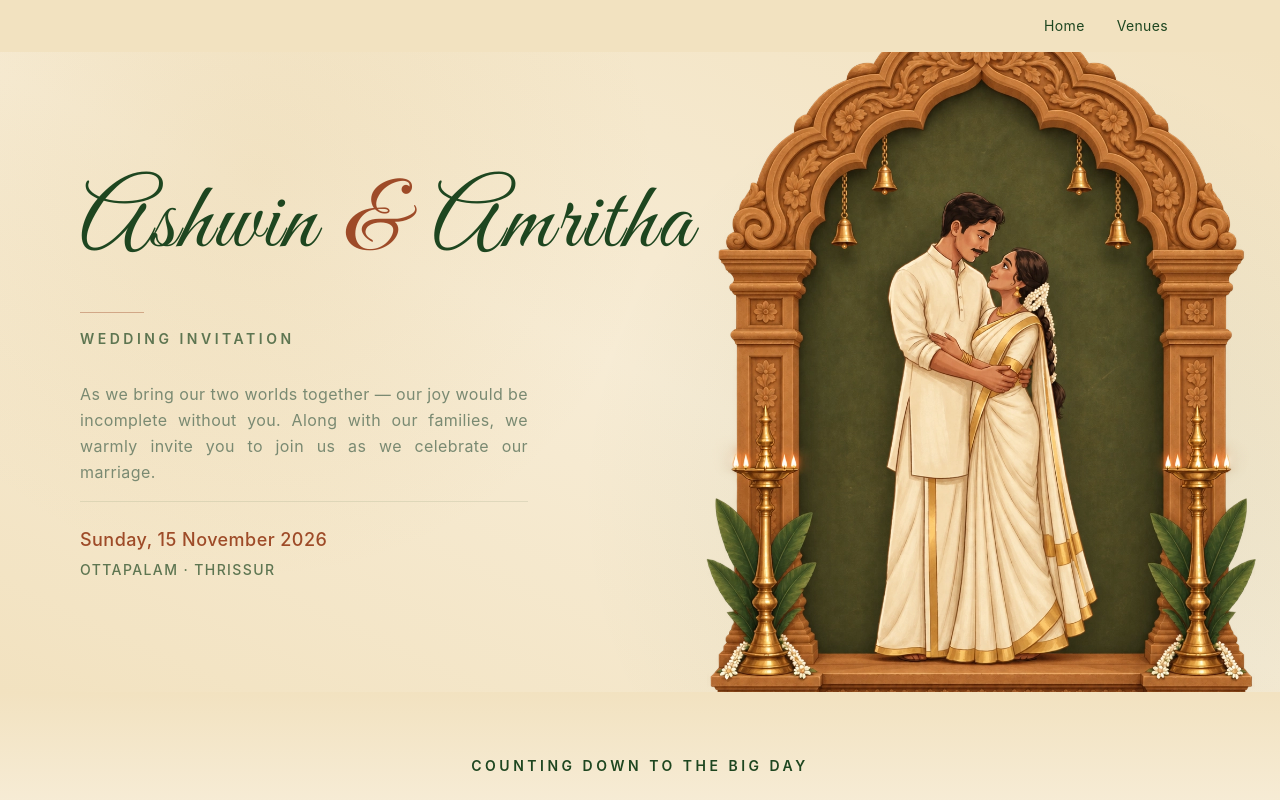
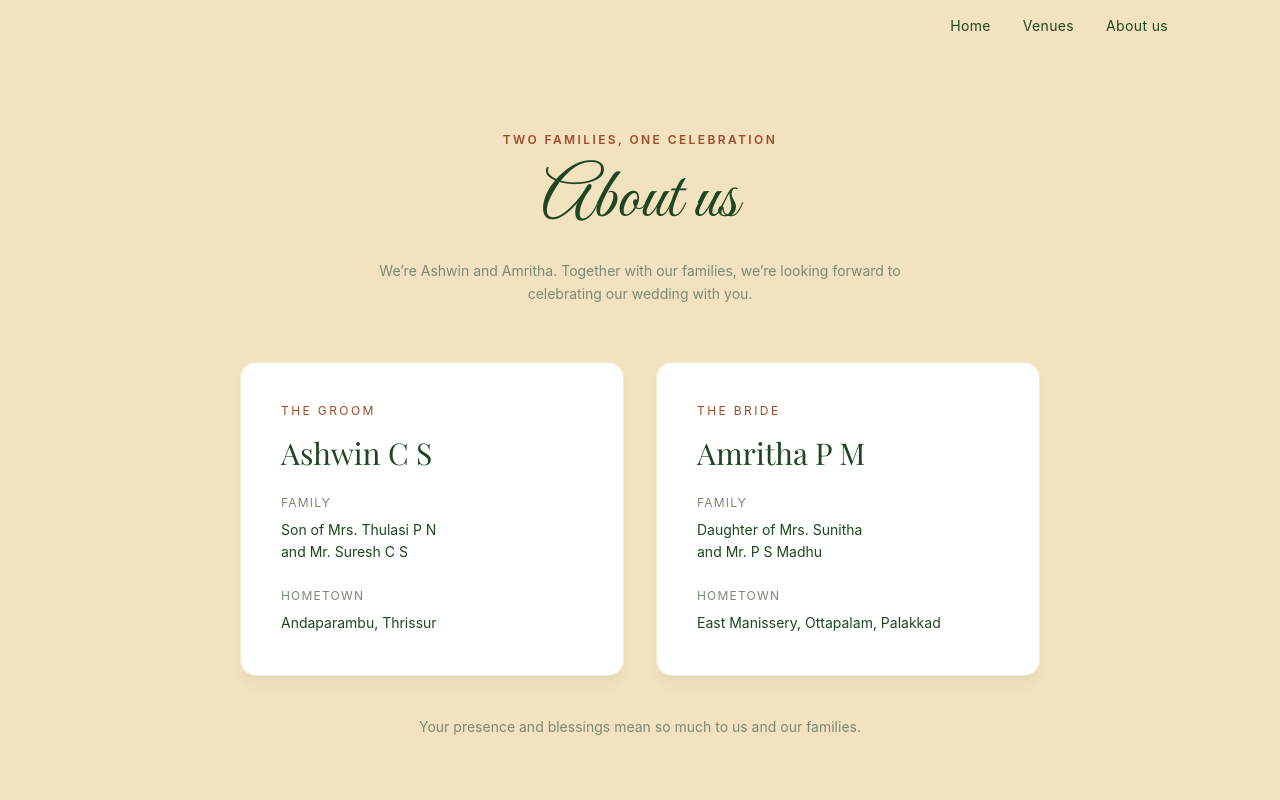
Before and after one commit to ashwn-c-s/wedding-app, an Angular app in the folder frontend/wedding-frontend/: page /invite/1/about in a window 1280 px wide. Shown: the top 800 px of the page. Built offline with nearby package versions, Linux system fonts and the light colour scheme; no server answers; grey boxes are pictures that could not be loaded.

Commit message:
feat: add about us page with couple and family details

```diff
--- a/frontend/wedding-frontend/src/app/app.routes.ts
+++ b/frontend/wedding-frontend/src/app/app.routes.ts
@@ -7,8 +7,10 @@ export const routes: Routes = [
   { path: 'invite/:token/rsvp/confirmed', title: 'RSVP confirmation · Ashwin & Amritha', loadComponent: () => import('./features/guest/rsvp-confirmed/rsvp-confirmed').then(m => m.RsvpConfirmed) },
   { path: 'invite/:token/rsvp', title: 'RSVP · Ashwin & Amritha', loadComponent: () => import('./features/guest/rsvp-form/rsvp-form').then(m => m.RsvpForm) },
   { path: 'invite/:token/venues', title: 'Venues · Ashwin & Amritha', loadComponent: () => import('./features/guest/venue/venue').then(m => m.Venue) },
+  { path: 'invite/:token/about', title: 'About us · Ashwin & Amritha', loadComponent: () => import('./features/guest/about/about').then(m => m.About) },
   { path: 'invite/:token/gallery', redirectTo: 'invite/:token', pathMatch: 'full' },
   { path: 'invite/:token', title: 'Your invitation · Ashwin & Amritha', loadComponent: landing },
+  { path: 'about', title: 'About us · Ashwin & Amritha', loadComponent: () => import('./features/guest/about/about').then(m => m.About) },
   { path: 'venues', title: 'Venues · Ashwin & Amritha', loadComponent: () => import('./features/guest/venue/venue').then(m => m.Venue) },
   { path: 'invite', title: 'Ashwin & Amritha · Wedding invitation', loadComponent: landing },
   { path: 'invalid-invite', title: 'Ashwin & Amritha · Wedding invitation', loadComponent: landing },
--- /dev/null
+++ b/frontend/wedding-frontend/src/app/features/guest/about/about.html
@@ -0,0 +1,45 @@
+<div class="min-h-screen bg-cream font-sans flex flex-col">
+  <app-nav [token]="token()" />
+  <main class="w-full max-w-4xl mx-auto px-6 md:px-12 py-16 md:py-20 flex-1 text-forest">
+    <header class="text-center max-w-xl mx-auto mb-10 md:mb-14">
+      <p class="text-xs tracking-[0.2em] uppercase text-terracotta font-semibold mb-4">Two families, one celebration</p>
+      <h1 class="font-script text-6xl md:text-7xl mb-6">About us</h1>
+      <p class="text-text-muted leading-relaxed">We’re Ashwin and Amritha. Together with our families, we’re looking forward to celebrating our wedding with you.</p>
+    </header>
+
+    <div class="grid md:grid-cols-2 gap-6 md:gap-8">
+      <article class="bg-white rounded-2xl p-8 md:p-10 shadow-lg shadow-forest/5 border border-gold/20">
+        <p class="text-xs tracking-[0.2em] uppercase text-terracotta mb-4">The groom</p>
+        <h2 class="font-heading text-3xl mb-6">Ashwin C S</h2>
+        <dl class="space-y-6">
+          <div>
+            <dt class="text-xs tracking-widest uppercase text-text-muted mb-2">Family</dt>
+            <dd class="leading-relaxed">Son of Mrs. Thulasi P N<br />and Mr. Suresh C S</dd>
+          </div>
+          <div>
+            <dt class="text-xs tracking-widest uppercase text-text-muted mb-2">Hometown</dt>
+            <dd class="leading-relaxed">Andaparambu, Thrissur</dd>
+          </div>
+        </dl>
+      </article>
+
+      <article class="bg-white rounded-2xl p-8 md:p-10 shadow-lg shadow-forest/5 border border-gold/20">
+        <p class="text-xs tracking-[0.2em] uppercase text-terracotta mb-4">The bride</p>
+        <h2 class="font-heading text-3xl mb-6">Amritha P M</h2>
+        <dl class="space-y-6">
+          <div>
+            <dt class="text-xs tracking-widest uppercase text-text-muted mb-2">Family</dt>
+            <dd class="leading-relaxed">Daughter of Mrs. Sunitha<br />and Mr. P S Madhu</dd>
+          </div>
+          <div>
+            <dt class="text-xs tracking-widest uppercase text-text-muted mb-2">Hometown</dt>
+            <dd class="leading-relaxed">East Manissery, Ottapalam, Palakkad</dd>
+          </div>
+        </dl>
+      </article>
+    </div>
+
+    <p class="text-center text-text-muted leading-relaxed mt-10">Your presence and blessings mean so much to us and our families.</p>
+  </main>
+  <app-footer [token]="token()" />
+</div>
--- /dev/null
+++ b/frontend/wedding-frontend/src/app/features/guest/about/about.ts
@@ -0,0 +1,20 @@
+import { Component, inject } from '@angular/core';
+import { ActivatedRoute } from '@angular/router';
+import { toSignal } from '@angular/core/rxjs-interop';
+import { map } from 'rxjs';
+import { Nav } from '../../../shared/nav/nav';
+import { Footer } from '../../../shared/footer/footer';
+import { isValidInviteToken } from '../event-links';
+
+@Component({
+  selector: 'app-about',
+  imports: [Nav, Footer],
+  templateUrl: './about.html',
+})
+export class About {
+  private route = inject(ActivatedRoute);
+  readonly token = toSignal(this.route.paramMap.pipe(map(params => {
+    const token = params.get('token');
+    return isValidInviteToken(token) ? token : null;
+  })), { initialValue: null });
+}
--- a/frontend/wedding-frontend/src/app/shared/footer/footer.html
+++ b/frontend/wedding-frontend/src/app/shared/footer/footer.html
@@ -4,6 +4,7 @@
       <a [routerLink]="token ? ['/invite', token] : ['/']">Home</a>
       @if (token) { <a [routerLink]="['/invite', token, 'rsvp']">RSVP</a> }
       <a [routerLink]="token ? ['/invite', token, 'venues'] : ['/venues']">Venues</a>
+      <a [routerLink]="token ? ['/invite', token, 'about'] : ['/about']">About us</a>
     </div>
     @if (token) {
       <a [routerLink]="['/invite', token, 'rsvp']" class="border-2 border-gold rounded-full px-8 py-3 text-sm font-medium tracking-wide uppercase text-terracotta hover:bg-terracotta hover:text-cream transition-colors">RSVP Now</a>
--- a/frontend/wedding-frontend/src/app/shared/nav/nav.html
+++ b/frontend/wedding-frontend/src/app/shared/nav/nav.html
@@ -7,6 +7,7 @@
       <a [routerLink]="['/invite', token, 'rsvp']" routerLinkActive="text-terracotta" class="text-sm tracking-wide text-forest hover:text-terracotta transition-colors">RSVP</a>
       }
       <a [routerLink]="token ? ['/invite', token, 'venues'] : ['/venues']" routerLinkActive="text-terracotta" class="text-sm tracking-wide text-forest hover:text-terracotta transition-colors">Venues</a>
+      <a [routerLink]="token ? ['/invite', token, 'about'] : ['/about']" routerLinkActive="text-terracotta" class="text-sm tracking-wide text-forest hover:text-terracotta transition-colors">About us</a>
     </div>
 
     <!-- Hamburger (mobile only) -->
@@ -26,6 +27,7 @@
       <a [routerLink]="['/invite', token, 'rsvp']" (click)="closeMenu()" class="text-base text-forest">RSVP</a>
       }
       <a [routerLink]="token ? ['/invite', token, 'venues'] : ['/venues']" (click)="closeMenu()" class="text-base text-forest">Venues</a>
+      <a [routerLink]="token ? ['/invite', token, 'about'] : ['/about']" (click)="closeMenu()" class="text-base text-forest">About us</a>
     </div>
   }
 </nav>
```
